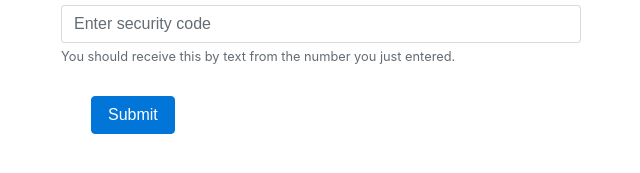
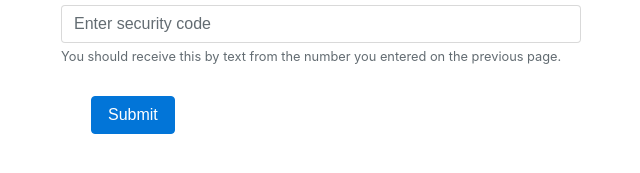
Before and after one commit to adeatrick/ValTexts, a website: page Frontend/verifyform.html in a window 1280 px wide. Shown: the part 227-400 px from the top of the page, 319-959 px from the left. Drawn offline with nearby package versions, Linux system fonts and the light colour scheme.

```diff
--- a/Frontend/verifyform.html
+++ b/Frontend/verifyform.html
@@ -17,7 +17,7 @@
           if(XHR.status == "200")
             window.location.href = "https://www.youtube.com/watch?v=dQw4w9WgXcQ";
           else
-            console.log("Error!")
+            console.log("Error: \n\n" + event)
         });
 
         console.log('POST', 'https://' + window.location.hostname + '/verify/' + phone + "/" + code)
@@ -44,7 +44,7 @@
           <div class="form-group">
             <label for="code">Security Code</label>
             <input type="text" class="form-control" id = "code" placeholder="Enter security code" required>
-            <small id="codeHelp" class="form-text text-muted">You should receive this by text from the number you just entered.</small>
+            <small id="codeHelp" class="form-text text-muted">You should receive this by text from the number you entered on the previous page.</small>
           </div>
         <div style="margin:30px;">
           <button type="submit" class="btn btn-primary">Submit</button>
```
Also changed, not shown: Frontend/index.html (+1 -1 lines).
